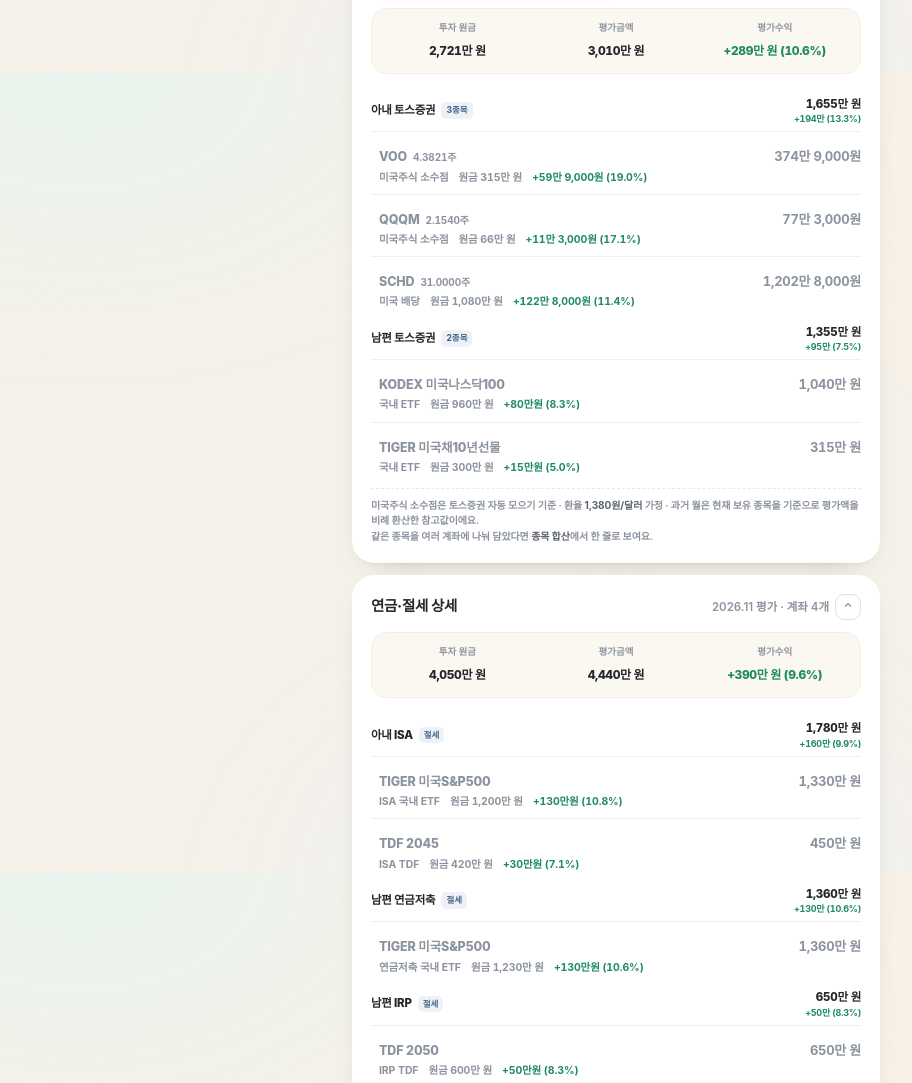
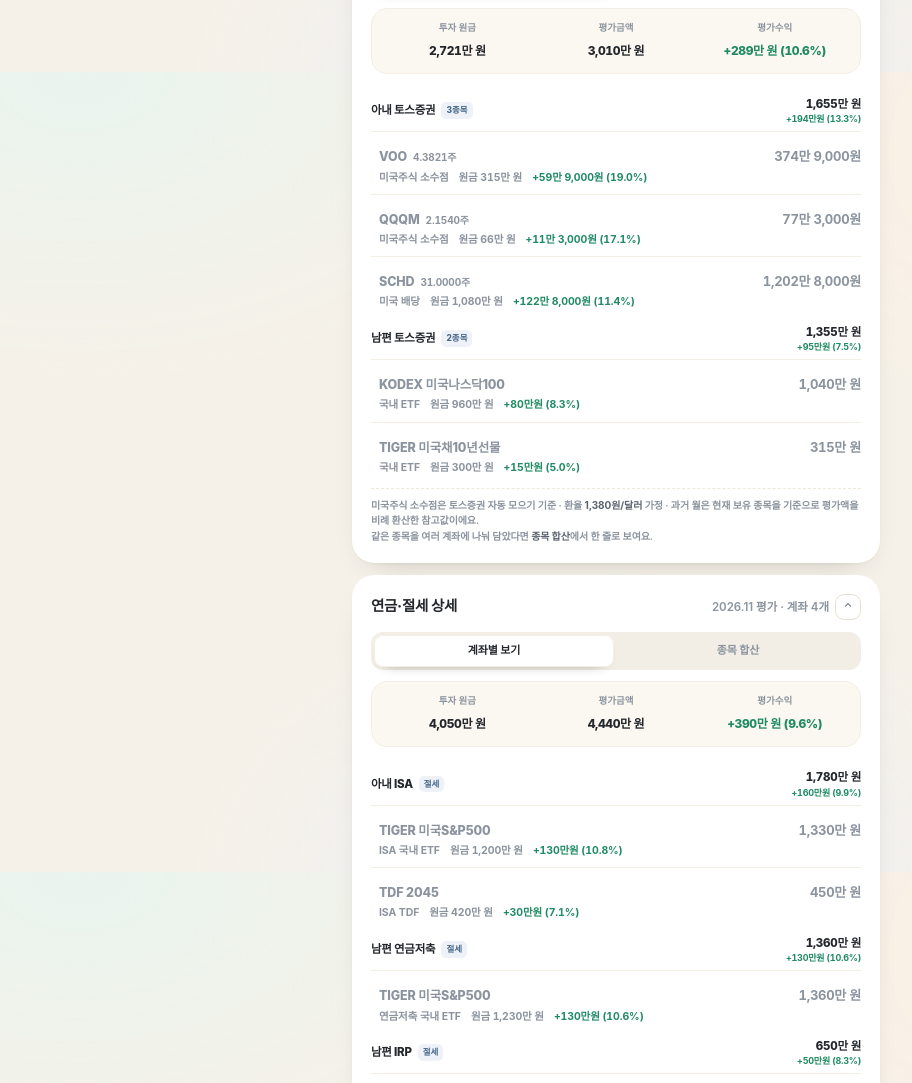
Before and after one commit to jy-yi/account, a plain HTML site: page index.html in a window 1280 px wide. Shown: the part 1528-2611 px from the top of the page, without its empty margins (24-936 px from the left). Drawn offline with Linux system fonts and the light colour scheme.

Commit message:
연금 카드에도 계좌별·종목 합산 토글 추가, 내역 수정 날짜 버그·유형 토글 노출 수정

```diff
--- a/index.html
+++ b/index.html
@@ -466,6 +466,7 @@
   .tx .ttag.exp{background:#F3F0E9; color:#8A8175;}
   /* modal kind toggle */
   .kindtoggle{display:flex; gap:4px; padding:4px; background:#F4F1EA; border-radius:14px; margin:0 0 14px;}
+  .kindtoggle[hidden]{display:none;}
   .kindtoggle button{
     flex:1; border:0; background:transparent; font:inherit; font-size:13px; font-weight:800;
     color:var(--ink-3); padding:10px 8px; border-radius:11px; cursor:pointer; letter-spacing:-.01em; transition:.16s ease;
@@ -745,6 +746,10 @@
       <div class="card-head">
         <h2>연금·절세 상세</h2>
         <span class="muted" id="penNote"></span>
+      </div>
+      <div class="invseg" id="penSeg" role="group" aria-label="연금·절세 보기 방식">
+        <button type="button" data-invview="acct" class="on" aria-pressed="true">계좌별 보기</button>
+        <button type="button" data-invview="merged" aria-pressed="false">종목 합산</button>
       </div>
       <div class="invest-sum" id="penSum"></div>
       <div id="penList"></div>
@@ -2150,16 +2155,21 @@
       '<div><span>평가수익</span><b class="' + (t.g >= 0 ? 'up' : 'down') + '">' +
         (t.g >= 0 ? '+' : '−') + won(Math.abs(t.g)) + ' (' + pct(t.rate) + '%)</b></div>';
   }
+  function syncInvSegs() {
+    ['invSeg', 'penSeg'].forEach(function(id) {
+      Array.prototype.forEach.call(el(id).querySelectorAll('button'), function(b) {
+        const on = b.getAttribute('data-invview') === state.invView;
+        b.classList.toggle('on', on);
+        b.setAttribute('aria-pressed', on ? 'true' : 'false');
+      });
+    });
+  }
   function renderInvest(ym) {
     const all = investItems(ym).filter(function(i){ return i.type === 'broker'; });
     const t = invSumOf(all);
     el('investNote').textContent = ymLabel(ym) + ' 평가 · 일반 계좌';
     el('investSum').innerHTML = invSumBox(t);
-    Array.prototype.forEach.call(el('invSeg').querySelectorAll('button'), function(b) {
-      const on = b.getAttribute('data-invview') === state.invView;
-      b.classList.toggle('on', on);
-      b.setAttribute('aria-pressed', on ? 'true' : 'false');
-    });
+    syncInvSegs();
     el('investList').innerHTML = (state.invView === 'merged')
       ? mergedRows(all)
       : acctRows(all, false);
@@ -2179,7 +2189,7 @@
         '<div class="acchead"><b>' + esc(acct) + '</b>' +
           '<span class="accbadge">' + (pension ? '절세' : list.length + '종목') + '</span>' +
           '<span class="accsum">' + won(t.v) +
-            '<small class="' + (t.g >= 0 ? 'up' : 'down') + '">' + signedWon(t.g) + ' (' + pct(t.rate) + '%)</small>' +
+            '<small class="' + (t.g >= 0 ? 'up' : 'down') + '">' + signedWon(t.g) + '원 (' + pct(t.rate) + '%)</small>' +
           '</span>' +
         '</div>' +
         list.map(function(i) {
@@ -2232,7 +2242,8 @@
     items.forEach(function(i){ if (accounts.indexOf(i.acct) < 0) accounts.push(i.acct); });
     el('penNote').textContent = ymLabel(ym) + ' 평가 · 계좌 ' + accounts.length + '개';
     el('penSum').innerHTML = invSumBox(t);
-    el('penList').innerHTML = acctRows(items, true);
+    syncInvSegs();
+    el('penList').innerHTML = (state.invView === 'merged') ? mergedRows(items) : acctRows(items, true);
   }
 
   /* ────────────── 7. SVG : 6개월 복합 차트 ────────────── */
@@ -3067,7 +3078,7 @@
     const meta = LEDGER[state.ym];
     editTarget = { id: id, k: t.k };
     modalKind = isInc ? 'inc' : 'exp';
-    el('fDate').value = state.ym + '-' + t.d;
+    el('fDate').value = state.ym + '-' + String(t.d).slice(-2);
     el('fDate').min = state.ym + '-01';
     el('fDate').max = state.ym + '-' + String(meta.days).padStart(2, '0');
     el('fAmount').value = t.a;
@@ -3771,14 +3782,17 @@
       drawGrowth();
     });
   });
-  Array.prototype.forEach.call(el('invSeg').querySelectorAll('button'), function(b) {
+  ['invSeg', 'penSeg'].forEach(function(id) {
+    Array.prototype.forEach.call(el(id).querySelectorAll('button'), function(b) {
       b.addEventListener('click', function() {
         const v = b.getAttribute('data-invview');
         if (state.invView === v) return;
         state.invView = v;
         save();
         renderInvest(state.ym);
+        renderPension(state.ym);
         toast(v === 'merged' ? '종목 합산으로 봐요 · 같은 종목은 한 줄로 묶었어요' : '계좌별로 봐요 · 계좌마다 원금·평가·수익률을 보여줘요');
+      });
     });
   });
 
```
Lines whose indentation alone changed are shown as unchanged.
